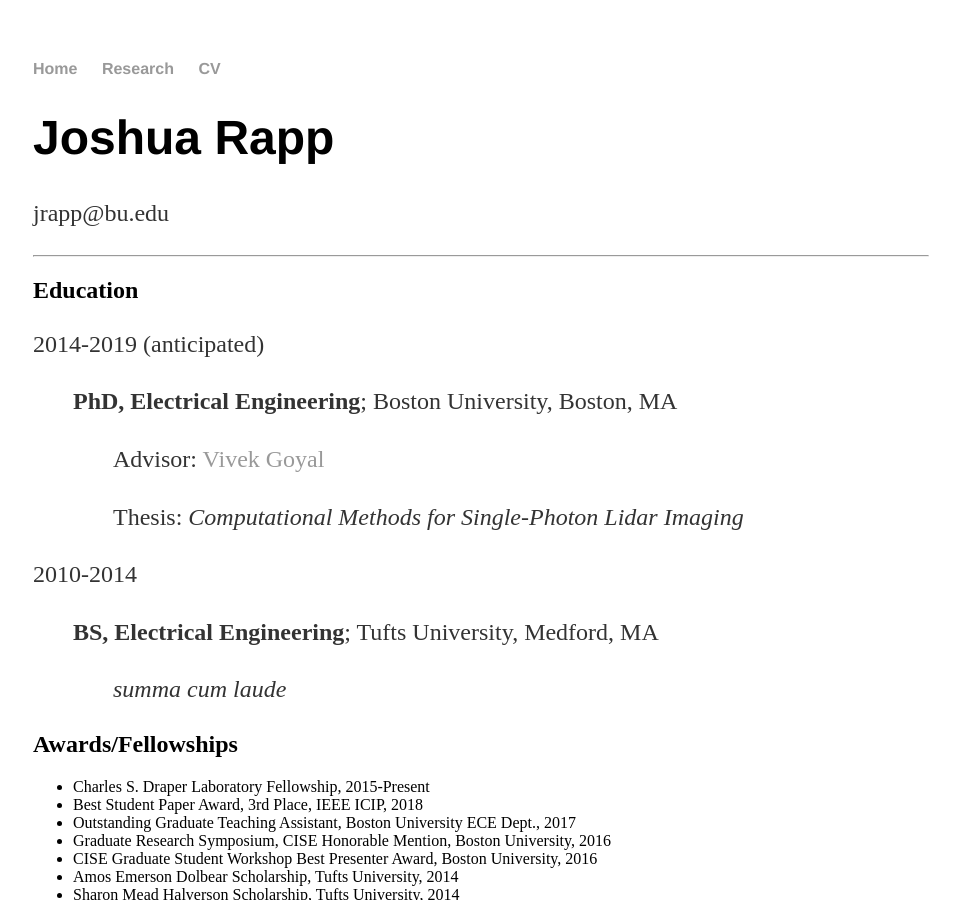
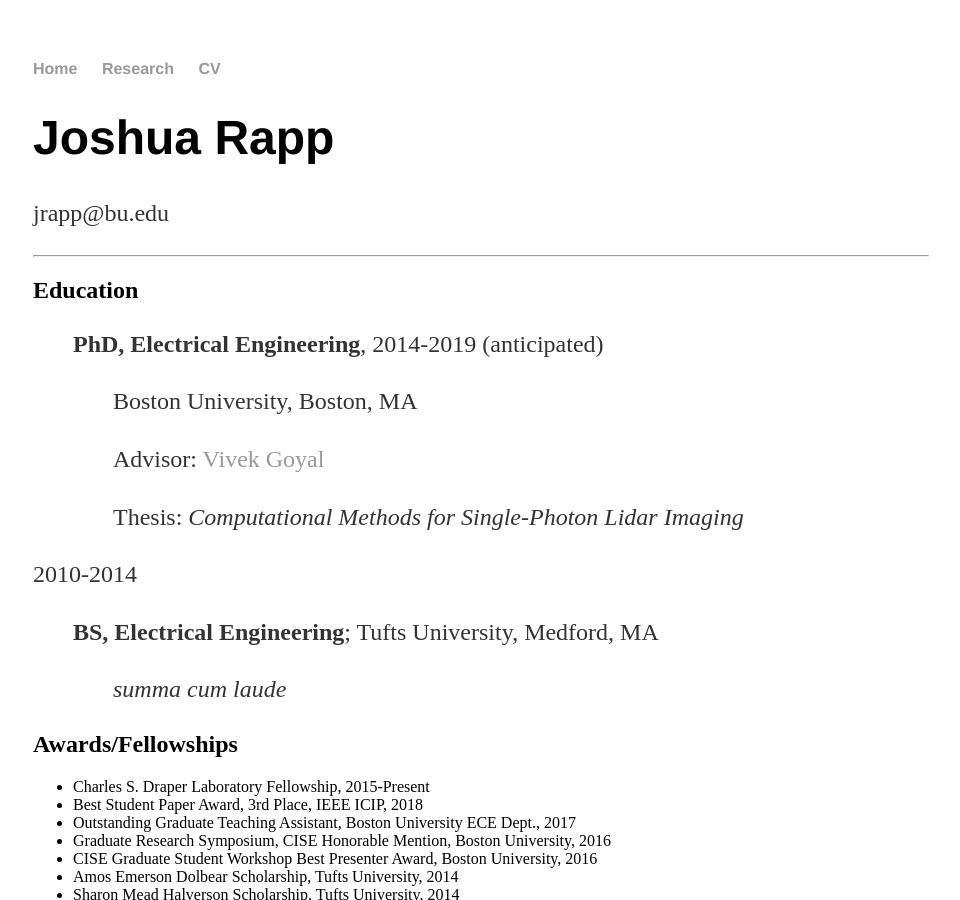
Before and after one commit to joshrapp1/joshrapp1.github.io, a Jekyll site: the page built from cv/index.md, in a window 1280 px wide and 900 px high. Shown: the whole window, without its empty margins (159-1119 px from the left). Built offline with Jekyll 4.4.1, drawn with Linux system fonts in a browser that asks for light colours; our own code applies the rules of GitHub Pages for plain Markdown files.

```diff
--- a/cv/index.md
+++ b/cv/index.md
@@ -7,9 +7,10 @@ jrapp@bu.edu
 
 ## Education
 
+> **PhD, Electrical Engineering**, 2014-2019 (anticipated)
 
-2014-2019 (anticipated)
-> **PhD, Electrical Engineering**; Boston University, Boston, MA
+>> Boston University, Boston, MA
+
 >> Advisor: [Vivek Goyal](http://www.bu.edu/eng/profile/vivek-goyal/)
 
 >> Thesis: *Computational Methods for Single-Photon Lidar Imaging*
```
